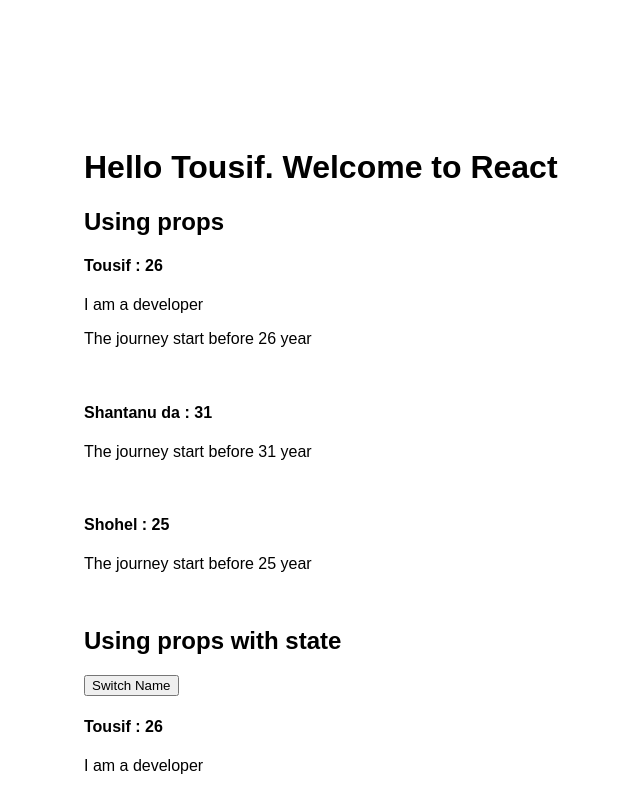
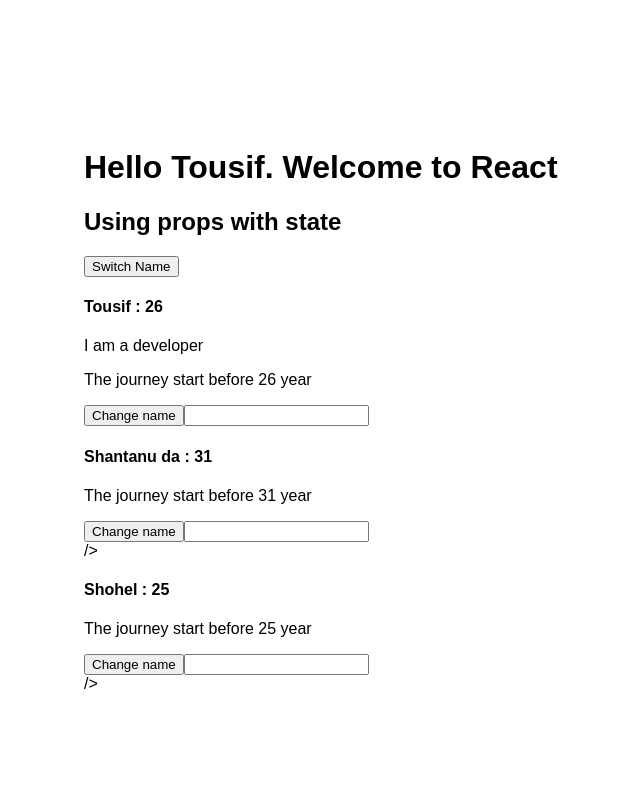
Before and after one commit to tousifahammad/react-complete-guide, a React (Create React App) app in the folder Project/react-complete-guide/: page / in a window 1280 px wide. Shown: the top 791 px of the page, without its empty margins (44-684 px from the left). Built offline with nearby package versions, Linux system fonts and the light colour scheme.

Commit message:
input field
how to use input field and one way data binding

```diff
--- a/Project/react-complete-guide/src/App.js
+++ b/Project/react-complete-guide/src/App.js
@@ -12,7 +12,7 @@
         ]
     }
 
-  swithNameHandler = () =>{
+    swithNameHandler = () => {
         this.setState(
             {
                 persons: [
@@ -24,23 +24,53 @@
         )
     }
 
+    autoNameChangeHandler = (event) => {
+        this.setState(
+            {
+                persons: [
+                    { name: event.target.value, age: "27" },
+                    { name: event.target.value, age: "37" },
+                    { name: event.target.value, age: "27" }
+                ]
+            }
+        )
+    }
+
     render() {
         return (
             <div className="App">
                 <h1>Hello Tousif. Welcome to React</h1>
 
-        <h2>Using props</h2>
+                {/* <h2>Using props</h2>
                 <Person name="Tousif" age="26"> I am a developer </Person>
                 <Person name="Shantanu da" age="31" />
-        <Person name="Shohel" age="25" />
+                <Person name="Shohel" age="25" /> */}
 
                 <h2>Using props with state</h2>
 
-        <button onClick = {this.swithNameHandler}> Switch Name </button>
+                <button onClick={this.swithNameHandler}> Switch Name </button>
 
-        <Person name={this.state.persons[0].name} age={this.state.persons[0].age}> I am a developer </Person>
-        <Person name={this.state.persons[1].name} age={this.state.persons[1].age} />
-        <Person name={this.state.persons[2].name} age={this.state.persons[2].age} />
+                <Person
+                    name={this.state.persons[0].name}
+                    age={this.state.persons[0].age}
+                    change_name={this.swithNameHandler}
+                    on_change={this.autoNameChangeHandler}>
+                    I am a developer
+                </Person>
+
+                <Person
+                    name={this.state.persons[1].name}
+                    age={this.state.persons[1].age}
+                    change_name={this.swithNameHandler}
+                    on_change={this.autoNameChangeHandler}>
+                </Person> />
+
+                <Person
+                    name={this.state.persons[2].name}
+                    age={this.state.persons[2].age}
+                    change_name={this.swithNameHandler}
+                    on_change={this.autoNameChangeHandler}>
+                </Person>/>
 
             </div>
         );
--- a/Project/react-complete-guide/src/Person/Person.js
+++ b/Project/react-complete-guide/src/Person/Person.js
@@ -1,12 +1,14 @@
 import React from 'react';
 
 const person = (props) => {
-    return(
+    return (
         <div>
             <h4> {props.name} : {props.age}</h4>
             <p> {props.children}</p>
             <p> The journey start before  {props.age} year </p>
-            <br/>
+            <button onClick = {props.change_name}> Change name</button>
+            <input type = "text" onChange = {props.on_change}></input>
+            <br />
         </div>
     )
 }
```
Lines whose indentation alone changed are shown as unchanged.
